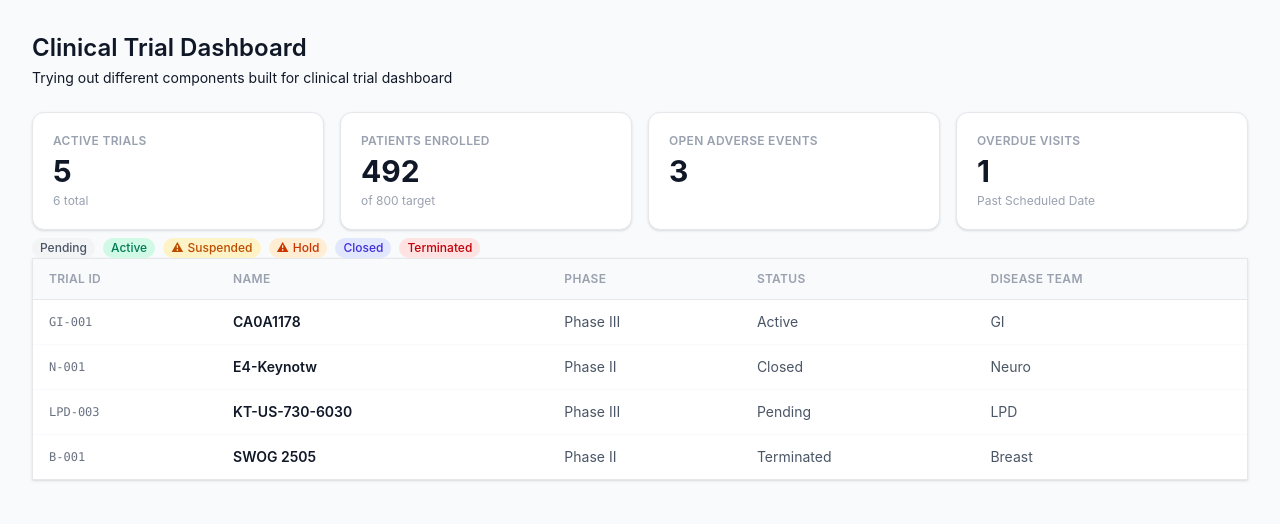
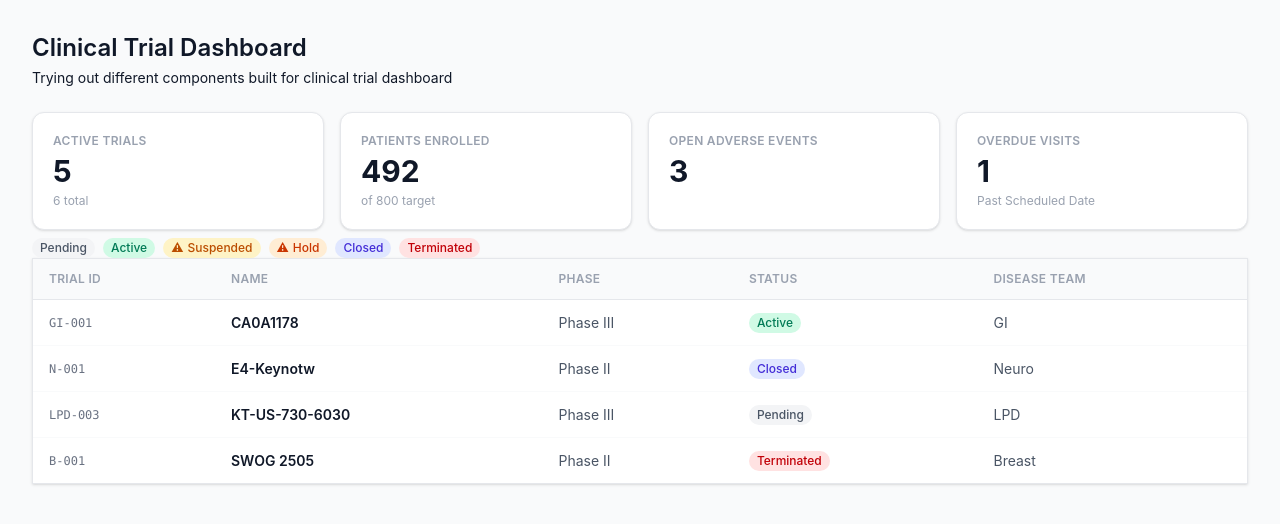
Before and after one commit to marykasp/clinical-trial-dashbaord, a React (Vite) app: page / in a window 1280 px wide. Shown: the top 524 px of the page. Built offline with nearby package versions, Linux system fonts and the light colour scheme.

Commit message:
feat: render Badge for trial status in TrialsList

```diff
--- a/src/components/TrialsList.jsx
+++ b/src/components/TrialsList.jsx
@@ -1,10 +1,11 @@
 import { TRIALS } from "../data/trials";
+import Badge from "./Badge";
 
 const TrialsList = () => {
   const headerCellStyle = `px-4 py-3 text-left text-xs font-semibold uppercase tracking-wide text-gray-400`;
 
   return (
-    <div className="overflow-hidden roundex-x1 border border-gray-200 bg-white shadow-sm">
+    <div className="overflow-hidden round-x1 border border-gray-200 bg-white shadow-sm">
       <table className="w-full text-sm">
         <thead>
           <tr className="border-b border-gray-200 bg-gray-50">
@@ -28,7 +29,9 @@ const TrialsList = () => {
                 {trial.name}
               </td>
               <td className="px-4 py-3 text-gray-600">{trial.phase}</td>
-              <td className="px-4 py-3 text-gray-600">{trial.status}</td>
+              <td className="px-4 py-3 text-gray-600">
+                <Badge status={trial.status} />
+              </td>
               <td className="px-4 py-3 text-gray-600">{trial.disease}</td>
             </tr>
           ))}
```
